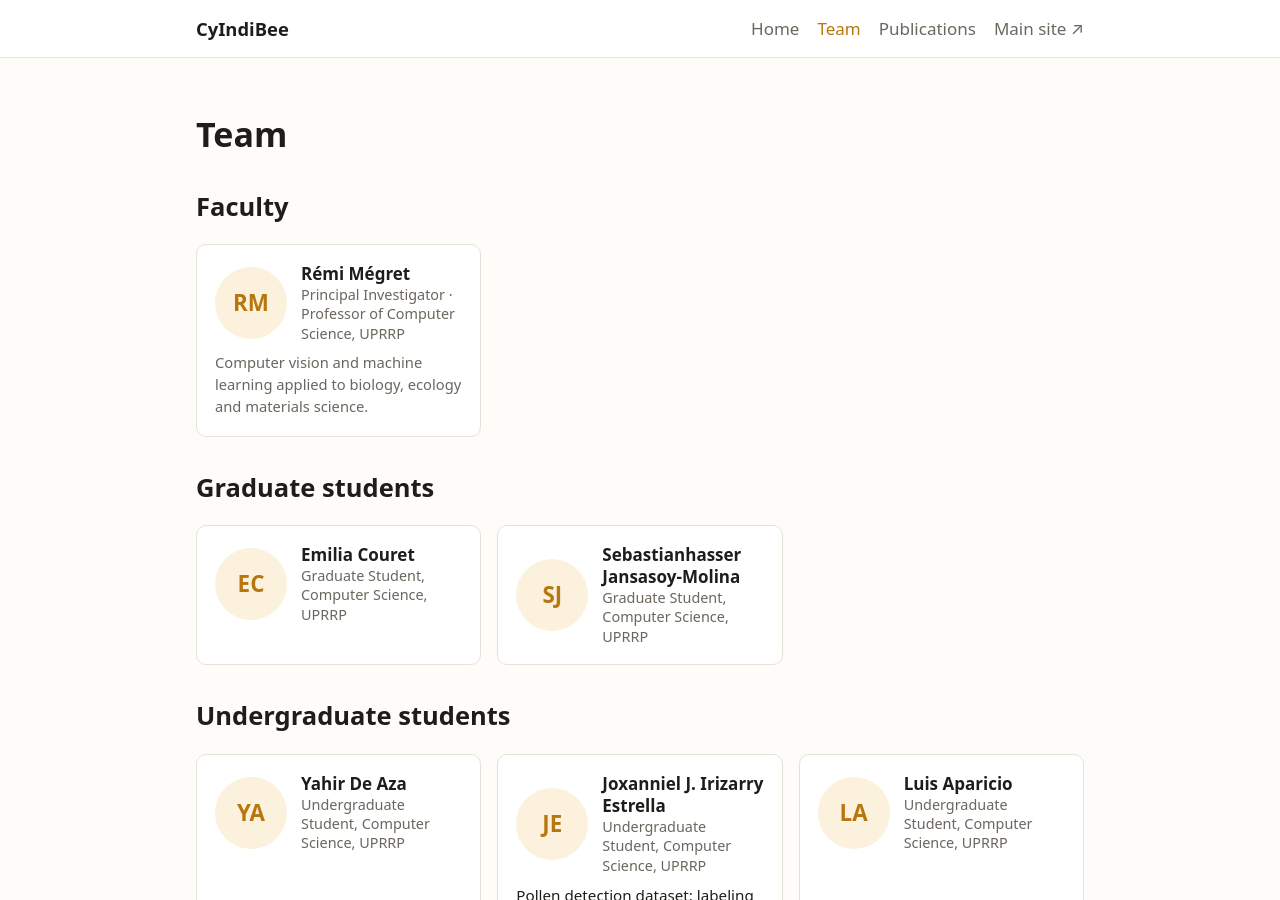
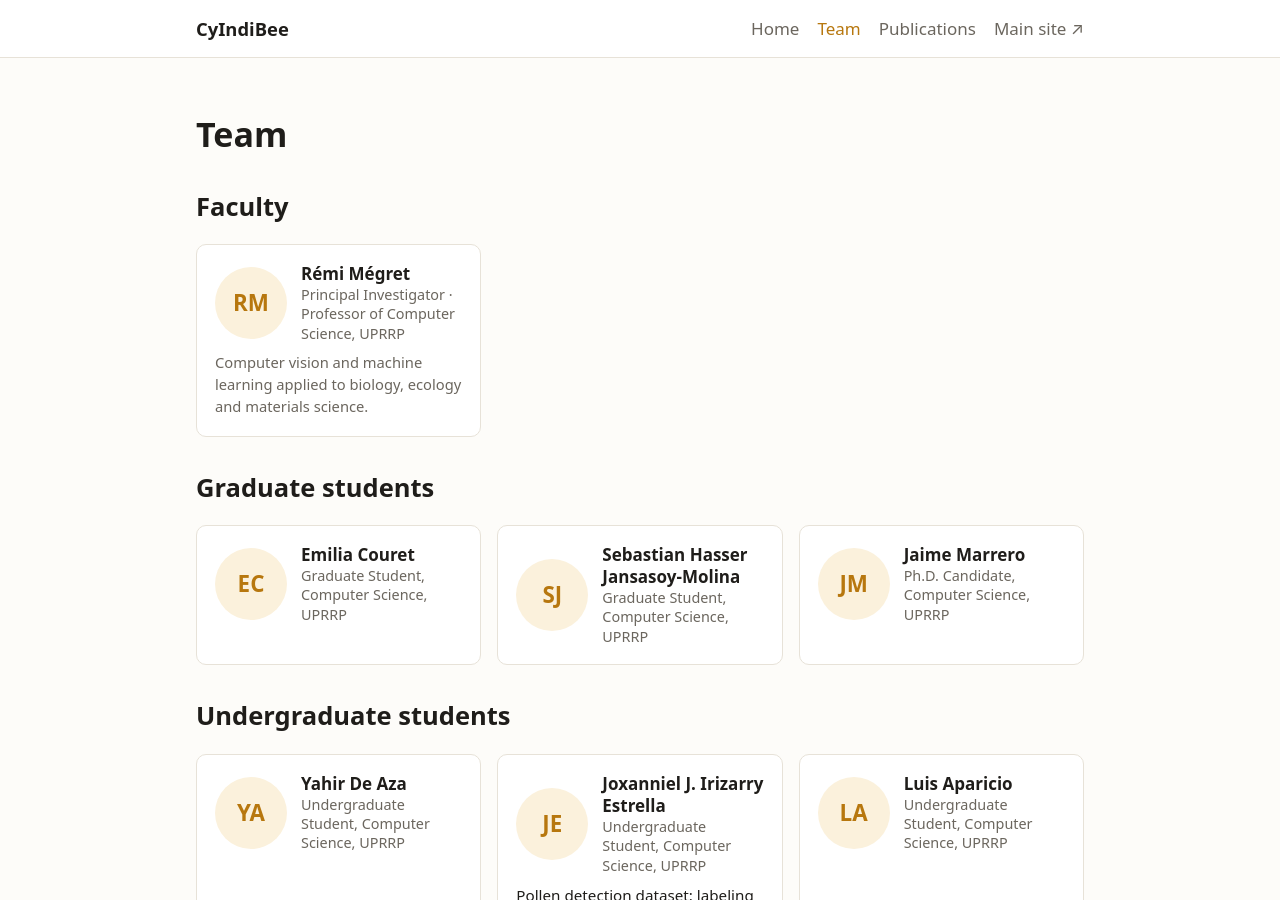
Before and after one commit to cyindibee/cyindibee.github.io, a Jekyll site: the page built from team.md, in a window 1280 px wide and 900 px high. Built offline with Jekyll 4.4.1, drawn with Linux system fonts in a browser that asks for light colours.

Commit message:
Add Jaime Marrero, fix Sebastian Hasser's name

```diff
--- a/_data/team.yml
+++ b/_data/team.yml
@@ -41,9 +41,13 @@
   group: graduate
   program: "Graduate Student, Computer Science, UPRRP"
 
-- name: "Sebastianhasser Jansasoy-Molina"
+- name: "Sebastian Hasser Jansasoy-Molina"
   group: graduate
   program: "Graduate Student, Computer Science, UPRRP"
+
+- name: "Jaime Marrero"
+  group: graduate
+  program: "Ph.D. Candidate, Computer Science, UPRRP"
 
 # --- Undergraduate students ---
 
```
